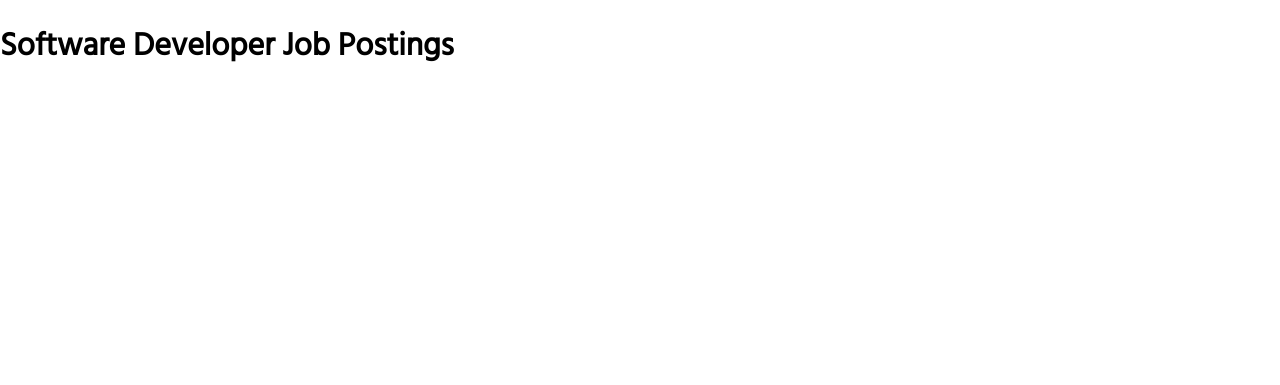
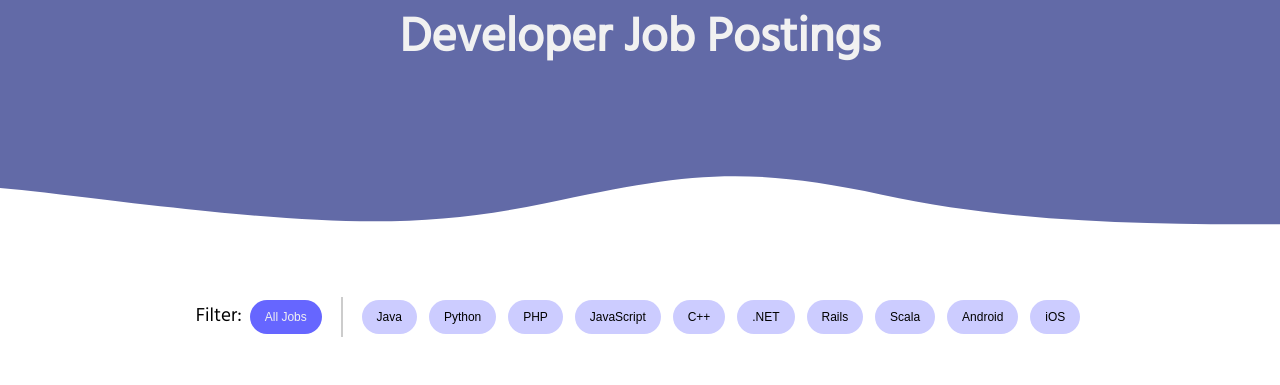
Before and after one commit to azeznassar/Developer-Job-Board, a website: page dist/index.html in a window 1280 px wide. Drawn offline with Linux system fonts and the light colour scheme.

Commit message:
added header and job filters

```diff
--- a/scss/main.scss
+++ b/scss/main.scss
@@ -105,3 +105,78 @@
          margin-top: .5em;
      }
  }
+
+ .filters {
+  padding: 2em;
+  .buttons {
+      button {
+      background: lighten(blue, 40);
+      outline: none;
+      border: none;
+      border-radius: 50px;
+      font-size: 12px;
+      font-weight: 300;
+      margin: 0 4px;
+      padding: 10px 15px;
+      cursor: pointer;
+      transition: all .3s ease-in;
+
+        &:hover {
+          background: lighten(blue, 20);
+          color: #f1f1f1;
+        }
+
+        &.current {
+          background: lighten(blue, 20);
+          color: #f1f1f1;
+        }
+    }
+
+    .divider {
+       background-color: lighten(#999, 20);
+       height: 2.5em;
+       margin: 0 11px;
+       width: 2px;
+       vertical-align: middle;
+       display: inline-block;
+     }
+
+    p {
+      display: inline-block;
+      font-size: 1.2em;
+    }
+  }
+}
+
+.header {
+  background: #626aa7;
+  color: #f1f1f1;
+  position: relative;
+  width: 100%;
+  height: 170px;
+  @media only screen and (max-width: 1000px) {
+        height: 150px;
+    }
+  margin: auto;
+
+  .title {
+    padding: 0;
+    margin: 0;
+    text-align: center;
+    font-size: 3em;
+
+    @media only screen and (max-width: 600px) {
+        font-size: 2em;
+    }
+      @media only screen and (max-width: 400px) {
+        font-size: 1.5em;
+    }
+       @media only screen and (max-width: 200px) {
+        font-size: 1em;
+    }
+  }
+
+ .headerCurve {
+   width: 100%;
+  }
+}
```
Also changed, not shown: dist/css/main.css, dist/index.html, dist/js/main.js.
